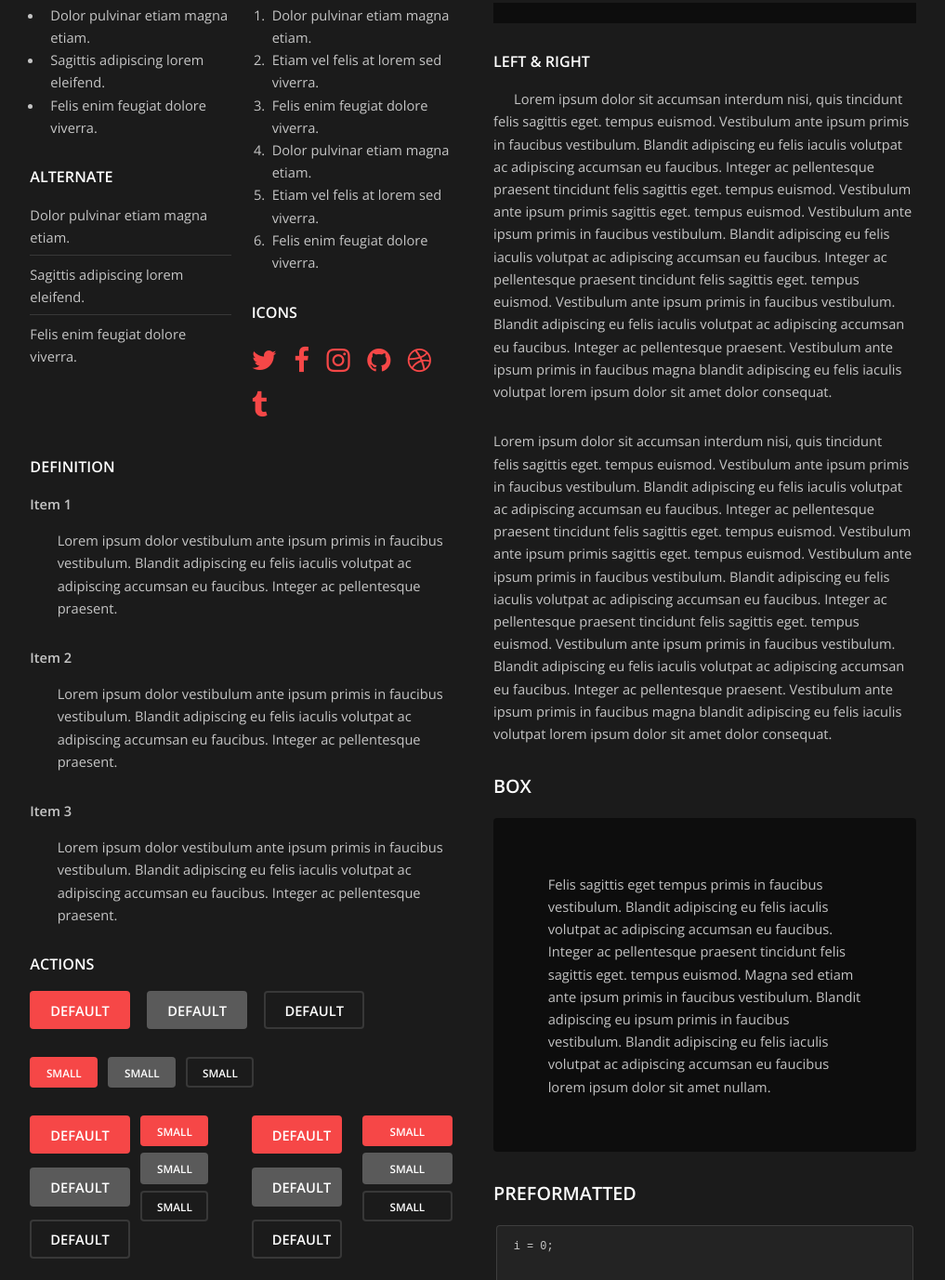
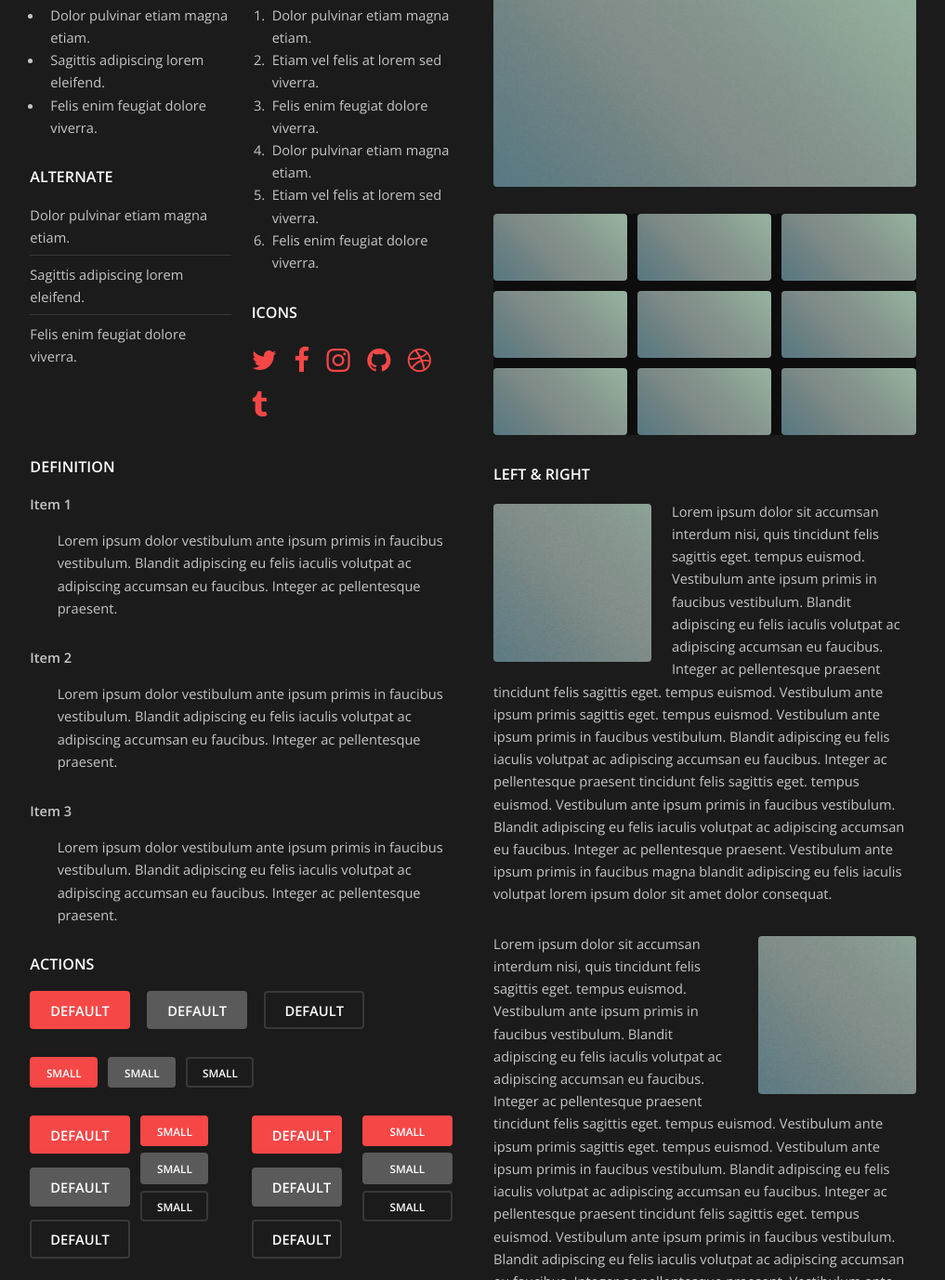
Before and after one commit to 26-fioGa/DAWA-STATIC-WEB, a website: page src/views/elements.html in a window 1280 px wide. Shown: the part 2222-3599 px from the top of the page at 93% size, without its empty margins (131-1148 px from the left). Drawn offline with nearby package versions, Linux system fonts and the light colour scheme.

Commit message:
deploying

```diff
--- a/src/views/elements.html
+++ b/src/views/elements.html
@@ -417,34 +417,34 @@
                 <h3>Image</h3>
 
                 <h4>Fit</h4>
-                <span class="image fit"><img src="images/pic01.jpg" alt="" /></span>
+                <span class="image fit"><img src="../public/images/pic01.jpg" alt="" /></span>
                 <div class="box alt">
                     <div class="row 50% uniform">
-                        <div class="4u"><span class="image fit"><img src="images/pic01.jpg" alt="" /></span></div>
-                        <div class="4u"><span class="image fit"><img src="images/pic01.jpg" alt="" /></span></div>
-                        <div class="4u$"><span class="image fit"><img src="images/pic01.jpg" alt="" /></span></div>
+                        <div class="4u"><span class="image fit"><img src="../public/images/pic01.jpg" alt="" /></span></div>
+                        <div class="4u"><span class="image fit"><img src="../public/images/pic01.jpg" alt="" /></span></div>
+                        <div class="4u$"><span class="image fit"><img src="../public/images/pic01.jpg" alt="" /></span></div>
                         <!-- Break -->
-                        <div class="4u"><span class="image fit"><img src="images/pic01.jpg" alt="" /></span></div>
-                        <div class="4u"><span class="image fit"><img src="images/pic01.jpg" alt="" /></span></div>
-                        <div class="4u$"><span class="image fit"><img src="images/pic01.jpg" alt="" /></span></div>
+                        <div class="4u"><span class="image fit"><img src="../public/images/pic01.jpg" alt="" /></span></div>
+                        <div class="4u"><span class="image fit"><img src="../public/images/pic01.jpg" alt="" /></span></div>
+                        <div class="4u$"><span class="image fit"><img src="../public/images/pic01.jpg" alt="" /></span></div>
                         <!-- Break -->
-                        <div class="4u"><span class="image fit"><img src="images/pic01.jpg" alt="" /></span></div>
-                        <div class="4u"><span class="image fit"><img src="images/pic01.jpg" alt="" /></span></div>
-                        <div class="4u$"><span class="image fit"><img src="images/pic01.jpg" alt="" /></span></div>
+                        <div class="4u"><span class="image fit"><img src="../public/images/pic01.jpg" alt="" /></span></div>
+                        <div class="4u"><span class="image fit"><img src="../public/images/pic01.jpg" alt="" /></span></div>
+                        <div class="4u$"><span class="image fit"><img src="../public/images/pic01.jpg" alt="" /></span></div>
                     </div>
                 </div>
 
                 <h4>Left &amp; Right</h4>
-                <p><span class="image left"><img src="images/pic02.jpg" alt="" /></span>Lorem ipsum dolor sit accumsan interdum nisi, quis tincidunt felis sagittis eget. tempus euismod. Vestibulum ante ipsum primis in faucibus vestibulum. Blandit adipiscing
-                    eu felis iaculis volutpat ac adipiscing accumsan eu faucibus. Integer ac pellentesque praesent tincidunt felis sagittis eget. tempus euismod. Vestibulum ante ipsum primis sagittis eget. tempus euismod. Vestibulum ante ipsum primis
-                    in faucibus vestibulum. Blandit adipiscing eu felis iaculis volutpat ac adipiscing accumsan eu faucibus. Integer ac pellentesque praesent tincidunt felis sagittis eget. tempus euismod. Vestibulum ante ipsum primis in faucibus vestibulum.
-                    Blandit adipiscing eu felis iaculis volutpat ac adipiscing accumsan eu faucibus. Integer ac pellentesque praesent. Vestibulum ante ipsum primis in faucibus magna blandit adipiscing eu felis iaculis volutpat lorem ipsum dolor sit amet
-                    dolor consequat.</p>
-                <p><span class="image right"><img src="images/pic02.jpg" alt="" /></span>Lorem ipsum dolor sit accumsan interdum nisi, quis tincidunt felis sagittis eget. tempus euismod. Vestibulum ante ipsum primis in faucibus vestibulum. Blandit adipiscing
-                    eu felis iaculis volutpat ac adipiscing accumsan eu faucibus. Integer ac pellentesque praesent tincidunt felis sagittis eget. tempus euismod. Vestibulum ante ipsum primis sagittis eget. tempus euismod. Vestibulum ante ipsum primis
-                    in faucibus vestibulum. Blandit adipiscing eu felis iaculis volutpat ac adipiscing accumsan eu faucibus. Integer ac pellentesque praesent tincidunt felis sagittis eget. tempus euismod. Vestibulum ante ipsum primis in faucibus vestibulum.
-                    Blandit adipiscing eu felis iaculis volutpat ac adipiscing accumsan eu faucibus. Integer ac pellentesque praesent. Vestibulum ante ipsum primis in faucibus magna blandit adipiscing eu felis iaculis volutpat lorem ipsum dolor sit amet
-                    dolor consequat.</p>
+                <p><span class="image left"><img src="../public/images/pic02.jpg" alt="" /></span>Lorem ipsum dolor sit accumsan interdum nisi, quis tincidunt felis sagittis eget. tempus euismod. Vestibulum ante ipsum primis in faucibus vestibulum. Blandit
+                    adipiscing eu felis iaculis volutpat ac adipiscing accumsan eu faucibus. Integer ac pellentesque praesent tincidunt felis sagittis eget. tempus euismod. Vestibulum ante ipsum primis sagittis eget. tempus euismod. Vestibulum ante ipsum
+                    primis in faucibus vestibulum. Blandit adipiscing eu felis iaculis volutpat ac adipiscing accumsan eu faucibus. Integer ac pellentesque praesent tincidunt felis sagittis eget. tempus euismod. Vestibulum ante ipsum primis in faucibus
+                    vestibulum. Blandit adipiscing eu felis iaculis volutpat ac adipiscing accumsan eu faucibus. Integer ac pellentesque praesent. Vestibulum ante ipsum primis in faucibus magna blandit adipiscing eu felis iaculis volutpat lorem ipsum
+                    dolor sit amet dolor consequat.</p>
+                <p><span class="image right"><img src="../public/images/pic02.jpg" alt="" /></span>Lorem ipsum dolor sit accumsan interdum nisi, quis tincidunt felis sagittis eget. tempus euismod. Vestibulum ante ipsum primis in faucibus vestibulum. Blandit
+                    adipiscing eu felis iaculis volutpat ac adipiscing accumsan eu faucibus. Integer ac pellentesque praesent tincidunt felis sagittis eget. tempus euismod. Vestibulum ante ipsum primis sagittis eget. tempus euismod. Vestibulum ante ipsum
+                    primis in faucibus vestibulum. Blandit adipiscing eu felis iaculis volutpat ac adipiscing accumsan eu faucibus. Integer ac pellentesque praesent tincidunt felis sagittis eget. tempus euismod. Vestibulum ante ipsum primis in faucibus
+                    vestibulum. Blandit adipiscing eu felis iaculis volutpat ac adipiscing accumsan eu faucibus. Integer ac pellentesque praesent. Vestibulum ante ipsum primis in faucibus magna blandit adipiscing eu felis iaculis volutpat lorem ipsum
+                    dolor sit amet dolor consequat.</p>
 
                 <!-- Box -->
                 <h3>Box</h3>
```
